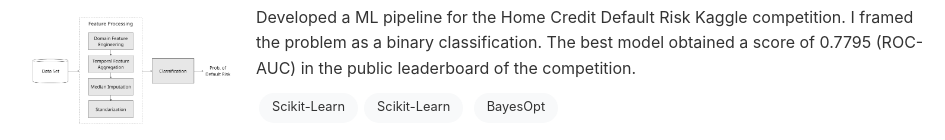
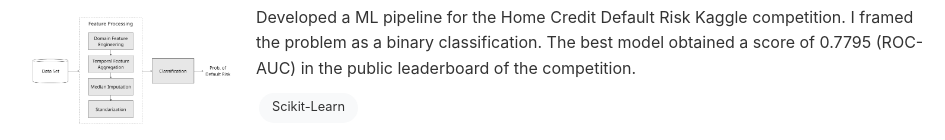
Before and after one commit to jmendozais/jmendozais.github.io, a plain HTML site: page index.html in a window 1280 px wide. Shown: the part 4735-4875 px from the top of the page, without its empty margins (292-1237 px from the left). Drawn offline with nearby package versions, Linux system fonts and the light colour scheme.

Commit message:
Fix home credit risk prodiction project tags

```diff
--- a/index.html
+++ b/index.html
@@ -454,8 +454,7 @@
                                 I framed the problem as a binary classification. The best model
                                 obtained a score of 0.7795 (ROC-AUC) in the public leaderboard of the competition.</p>
                             <div class="project-tags">
-                                <span>Scikit-Learn</span><span>Scikit-Learn</span>
-                                <span>BayesOpt</span>
+                                <span>Scikit-Learn</span>
                             </div>
                             <div class="project-urls">
                                 <!-- Button for the GitHub Project -->
```
